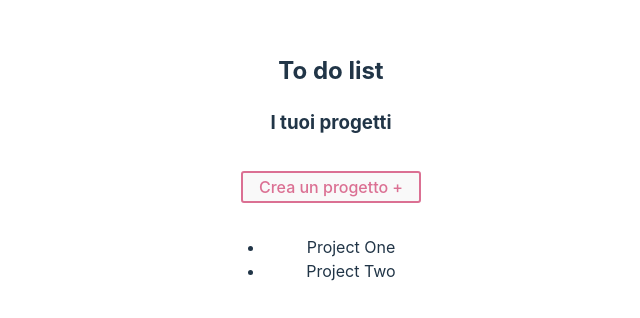
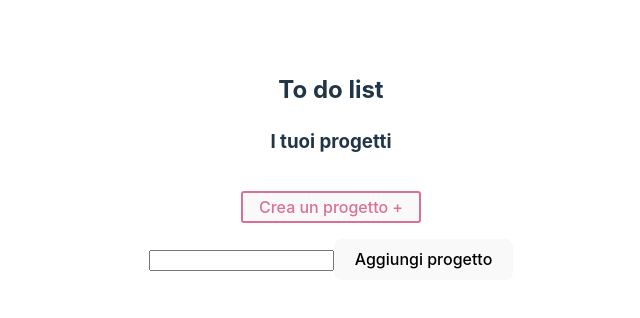
Before and after one commit to romanomario/to-do-list, a React (Vite) app: page / in a window 1280 px wide. Shown: the part 234-552 px from the top of the page, without its empty margins (309-949 px from the left). Built offline with nearby package versions, Linux system fonts and the light colour scheme.

Commit message:
Fix pattern and adding local storage
Adding dynamic project in local storage session. Fixing the position of pattern and adding dynamic project in local storage

```diff
--- /dev/null
+++ b/src/ProjectsList.tsx
@@ -0,0 +1,40 @@
+import React from 'react'
+import styled from 'styled-components'
+
+interface Project {
+  id: number
+  name: string
+}
+
+interface Props {
+  projects: Project[]
+  onAddProject: () => void
+}
+
+const ProjectTab = styled.button`
+    color: blue;
+    font-size: 1em;
+    margin: 0.5em;
+    padding: 0.25em 0.2em;
+    border: 2px solid blue;
+    border-radius: 3px;
+
+    &:hover {
+      color: violet;
+      border: 2px solid violet;
+    }
+  `
+
+const ProjectsList: React.FC<Props> = ({ projects }) => {
+  return (
+    <div>
+      {projects.map((project) => (
+        <div key={project.id}>
+          <ProjectTab>{project.name}</ProjectTab>
+        </div>
+      ))}
+    </div>
+  )
+}
+
+export default ProjectsList
--- a/src/home.tsx
+++ b/src/home.tsx
@@ -1,5 +1,6 @@
-import React, { useState, useEffect } from 'react'
+import React, { useEffect, useState } from 'react'
 import styled from 'styled-components'
+import ProjectsList from './ProjectsList'
 
 const Button = styled.button`
   color: palevioletred;
@@ -11,8 +12,22 @@ const Button = styled.button`
 `
 
 const Home: React.FC = () => {
-  const [projects, setProjects] = useState<Array<{ id: number, name: string }>>([])
-
+  const [projects, setProjects] = useState<Array<{ id: number, name: string }>>(
+    []
+  )
+  const handleAddProject = () => {
+    const newProject = {
+      id: projects.length + 1,
+      name: newProjectName
+    }
+    const updatedProjects = [...projects, newProject]
+    setProjects(updatedProjects)
+    localStorage.setItem('projects', JSON.stringify(updatedProjects))
+  }
+  const [newProjectName, setNewProjectName] = useState('')
+  const handleNewProjectNameChange = (event: React.ChangeEvent<HTMLInputElement>) => {
+    setNewProjectName(event.target.value)
+  }
   useEffect(() => {
     const storedProjects = localStorage.getItem('projects')
     if (storedProjects != null) {
@@ -21,24 +36,19 @@ const Home: React.FC = () => {
     }
   }, [])
 
-  // Aggiungi questi valori di esempio al localStorage
   useEffect(() => {
-    const projects = [
-      { id: 1, name: 'Project One' },
-      { id: 2, name: 'Project Two' }
-    ]
-    localStorage.setItem('projects', JSON.stringify(projects))
-  }, [])
+    setNewProjectName('')
+  }, [projects])
 
   return (
     <div>
       <h3>I tuoi progetti</h3>
+      <ProjectsList projects={projects} onAddProject={handleAddProject} />
       <Button>Crea un progetto +</Button>
-      <ul>
-        {projects.map((project) => (
-          <li key={project.id}>{project.name}</li>
-        ))}
-      </ul>
+      <div>
+        <input type="text" value={newProjectName} onChange={handleNewProjectNameChange} />
+        <button onClick={handleAddProject}>Aggiungi progetto</button>
+      </div>
     </div>
   )
 }
```
